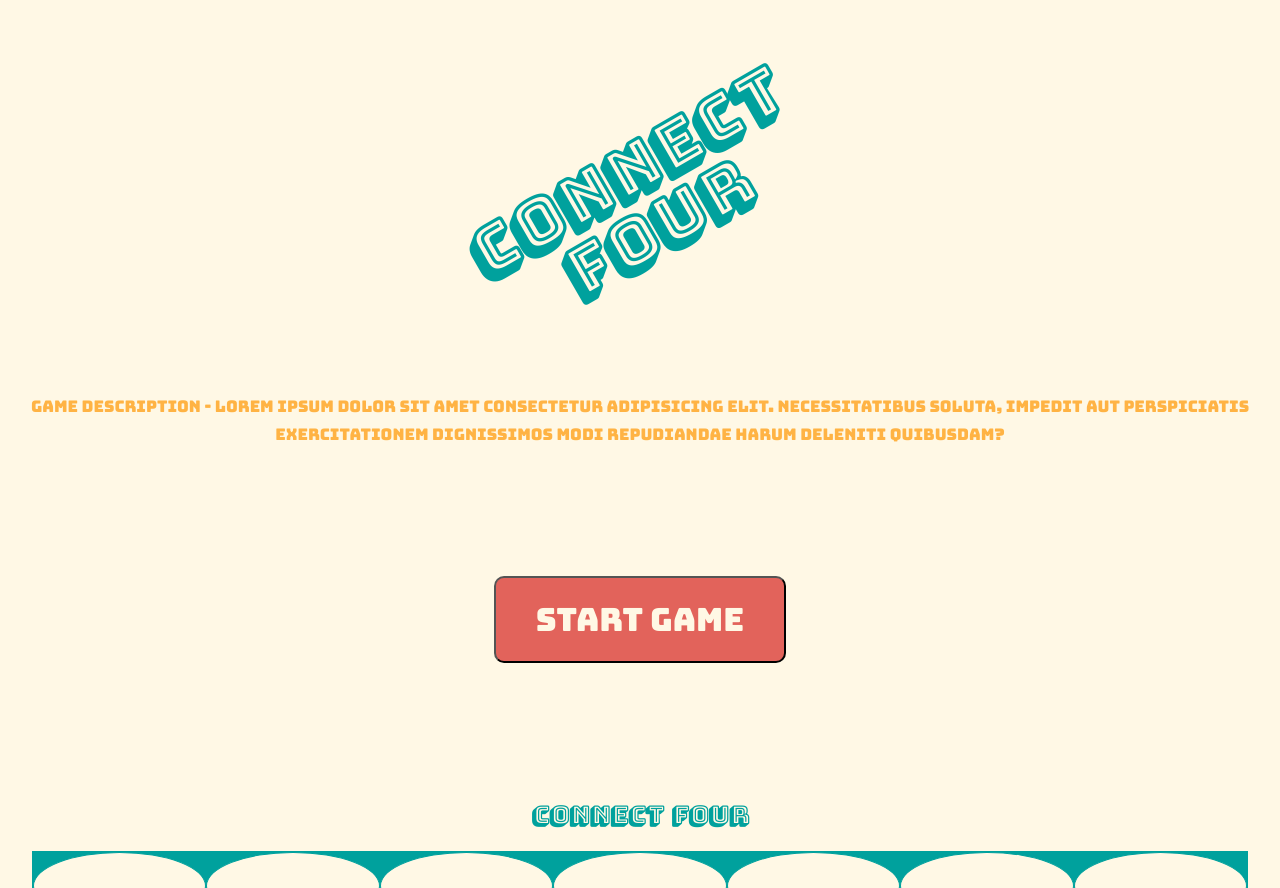
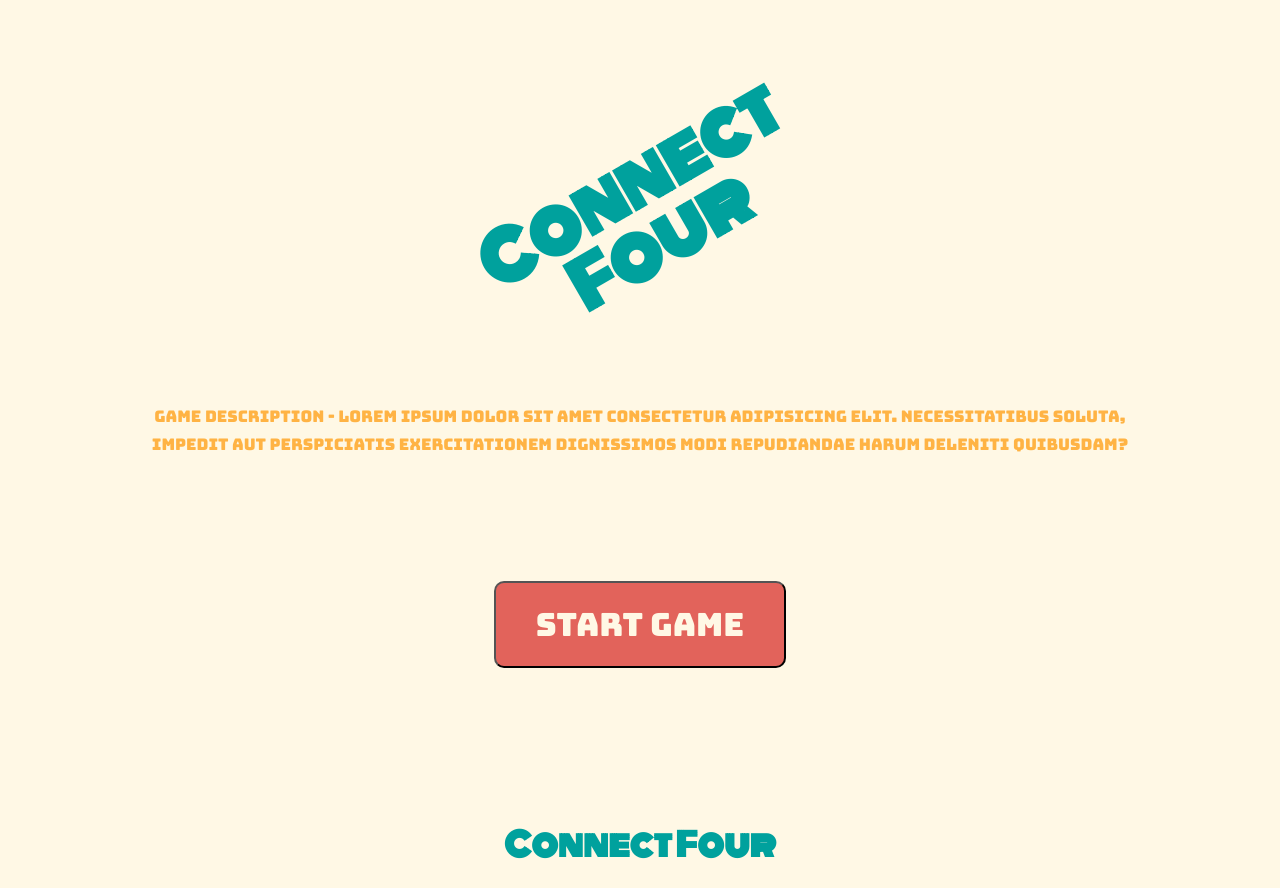
Before and after one commit to AdamDCosta/js-connect-four, a plain HTML site: page index.html in a window 1280 px wide. Shown: the top 888 px of the page. Drawn offline with Linux system fonts and the light colour scheme; a web font is replaced by a local one.

Commit message:
type face and font size tweaks on intro and game pages

```diff
--- a/SCSS/Components/_grid.scss
+++ b/SCSS/Components/_grid.scss
@@ -9,10 +9,13 @@
 
 .game {
 
+  padding-top: 20px;
+
   &__heading {
-    font-family: $font-intro;
+    font-family: $font-alt;
     color: $color-teal;
-    padding: 20px auto;
+    font-size: 2rem;
+    // padding: 20px auto;
   }
 
   &__area {
@@ -56,8 +59,9 @@
 
   &__current-player {
     font-family: $font-text;
-    color: $color-teal;
+    color: $color-orange;
     padding: 20px auto;
+    font-size: 2rem;
   }
 
 }
--- a/SCSS/Components/_intro.scss
+++ b/SCSS/Components/_intro.scss
@@ -5,12 +5,13 @@
 
 
   &__heading {
-    font-family: $font-intro;
+    font-family: $font-alt;
     color: $color-teal;
     font-size: 4rem;
     transform: rotate(-30deg);
     text-align: center;
     line-height: 1;
+    padding-top: 20px;
 
   }
 
@@ -20,6 +21,7 @@
     color: $color-orange;
     text-align: center;
     line-height: 1.75;
+    max-width: 80%;
   }
 
 
```
Also changed, not shown: SCSS/main.css.
